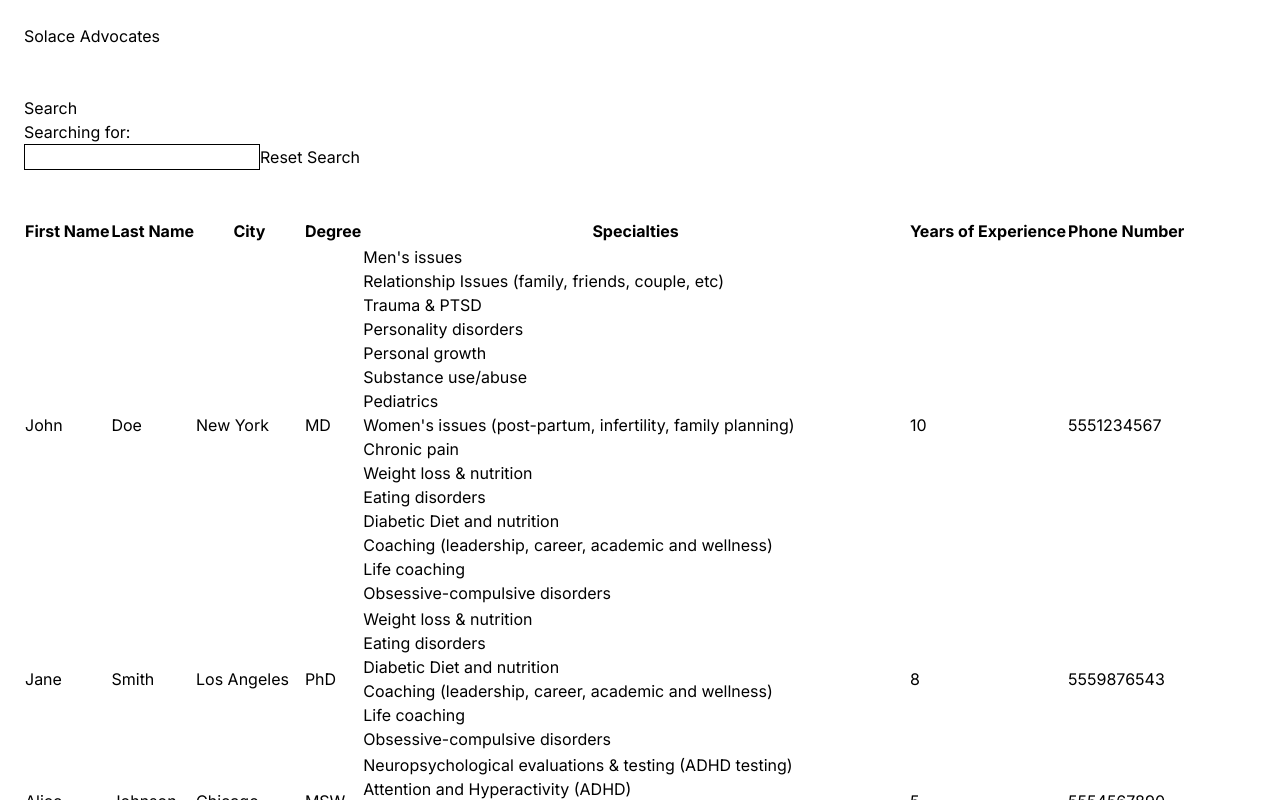
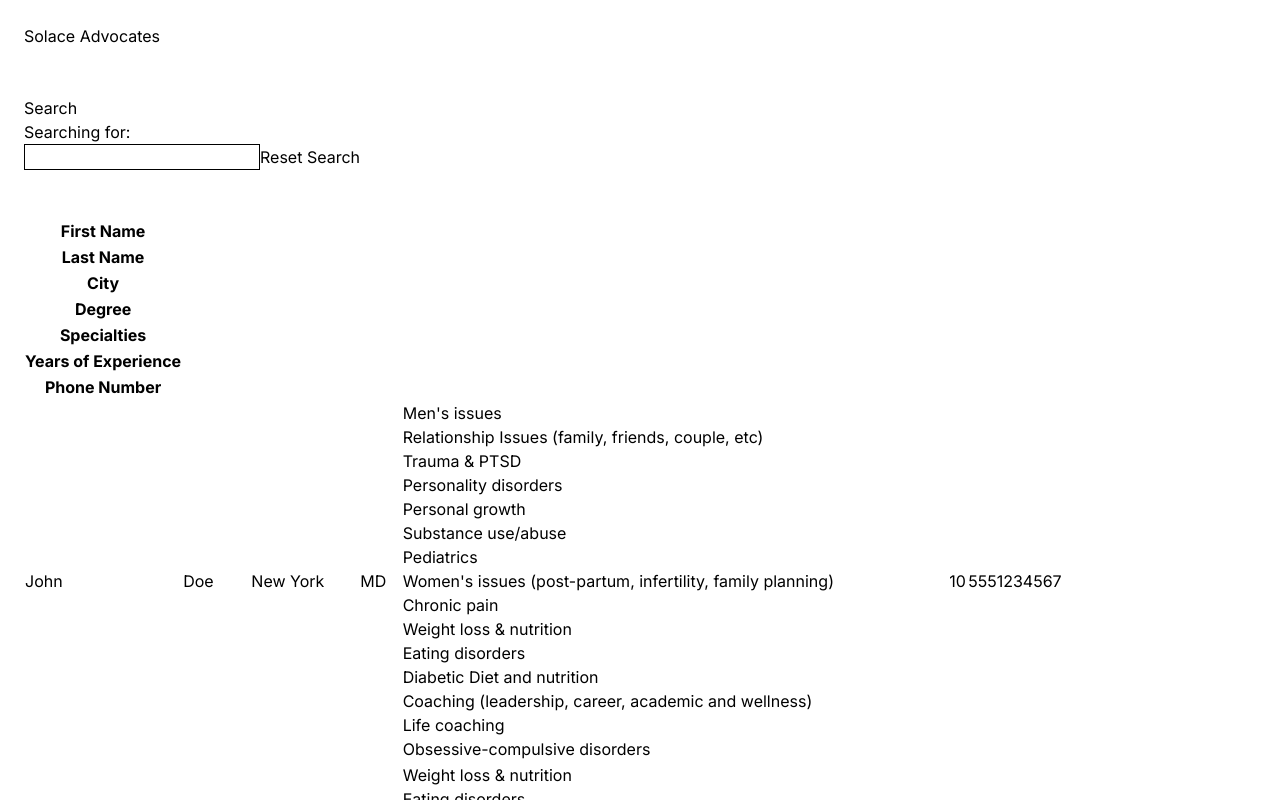
Before and after one commit to bhankee/solace-assignment, a Next.js app: page / in a window 1280 px wide. Shown: the top 800 px of the page. Built offline with nearby package versions, Linux system fonts and the light colour scheme.

Commit message:
Fix Bug: html table element structure

```diff
--- a/src/app/page.tsx
+++ b/src/app/page.tsx
@@ -58,13 +58,28 @@
       <br />
       <table>
         <thead>
+          <tr>
             <th>First Name</th>
+          </tr>
+          <tr>
             <th>Last Name</th>
+          </tr>
+
+          <tr>
             <th>City</th>
+          </tr>
+          <tr>
             <th>Degree</th>
+          </tr>
+          <tr>
             <th>Specialties</th>
+          </tr>
+          <tr>
             <th>Years of Experience</th>
+          </tr>
+          <tr>
             <th>Phone Number</th>
+          </tr>
         </thead>
         <tbody>
           {filteredAdvocates.map((advocate) => {
```
Lines whose indentation alone changed are shown as unchanged.
